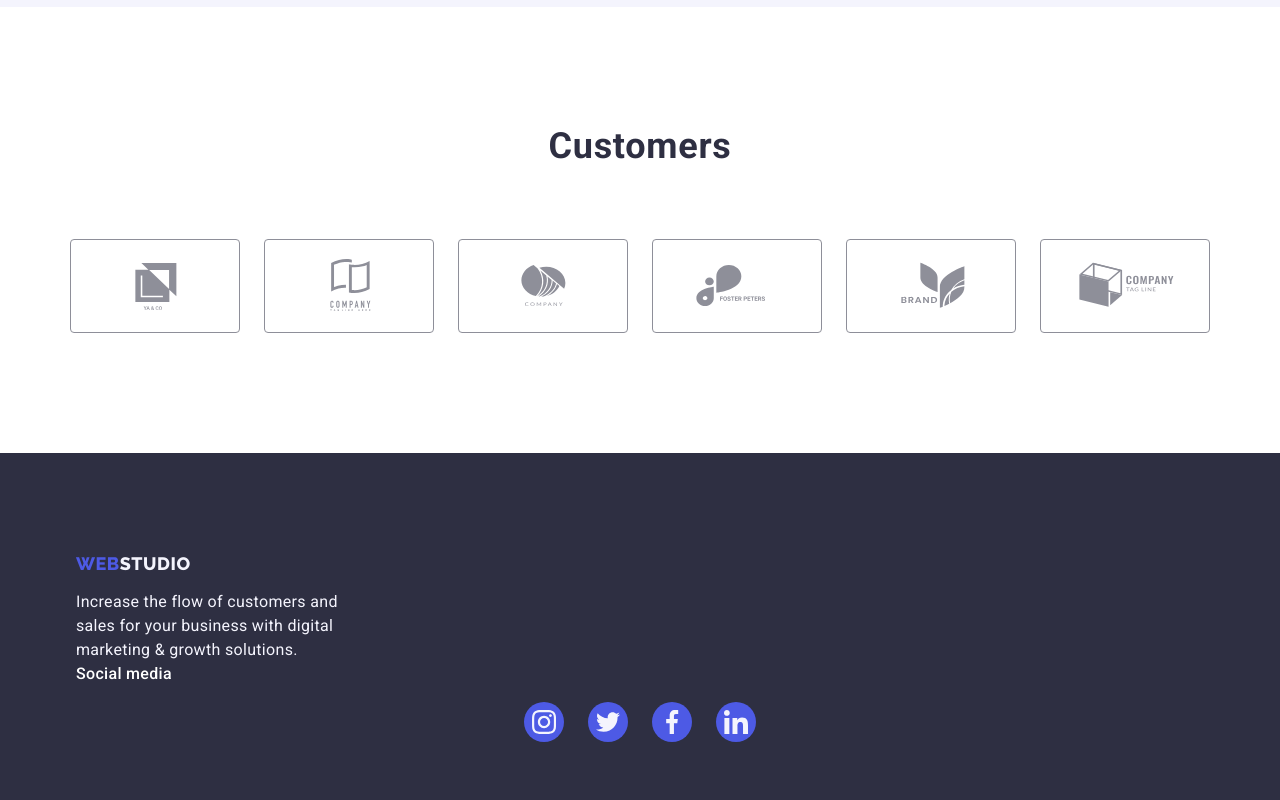
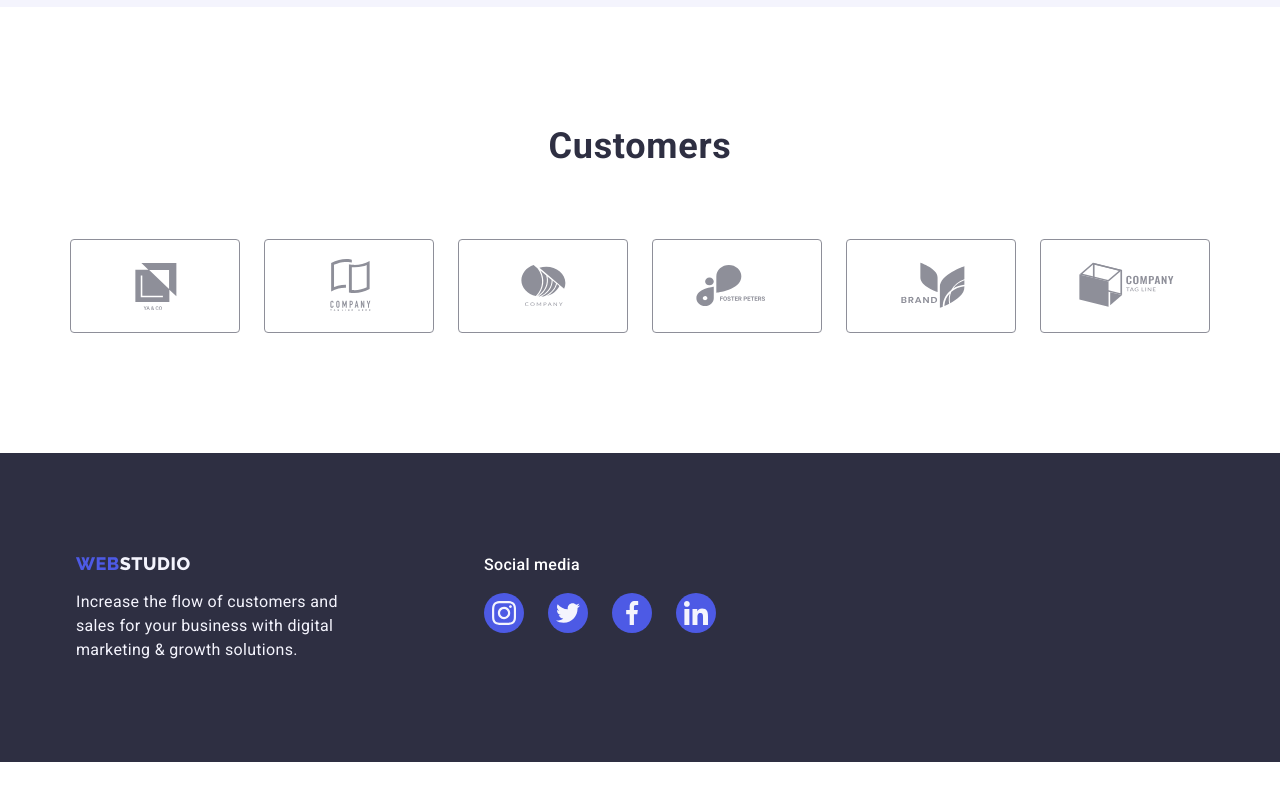
Before and after one commit to Tramp1991/goit-markup-hw-05, a plain HTML site: page index.html in a window 1280 px wide. Shown: the part 2466-3266 px from the top of the page. After the commit the page ends 3228 px from the top, so only its background shows below. Drawn offline with nearby package versions, Linux system fonts and the light colour scheme.

Commit message:
Footer middle

```diff
--- a/css/styles.css
+++ b/css/styles.css
@@ -450,12 +450,13 @@ footer .social-link:hover {
   padding-top: 100px;
   padding-bottom: 100px;
 }
-.social-box {
-}
-.social-icon-box {
+.footer-div {
   display: flex;
   align-items: baseline;
-  gap: 120px;
+  gap: 24px;
+}
+.footer-left {
+  margin-right: 120px;
 }
 .footer-logo {
   color: var(--accent, #4d5ae5);
@@ -482,7 +483,7 @@ footer .social-link:hover {
   letter-spacing: 0.32px;
   max-width: 264px;
 }
-.social-prgph {
+.social-prg {
   font-weight: 500;
   font-size: 16px;
   line-height: 1.5;
@@ -547,8 +548,8 @@ footer .social-link:hover {
 .gallary-link {
   display: block;
 }
-.galary-link:hover,
-:focus {
+.gallary-link:hover,
+.gallary-link:focus {
   box-shadow: 0px 1px 6px rgba(46, 47, 66, 0.08),
     0px 1px 1px rgba(46, 47, 66, 0.16), 0px 2px 1px rgba(46, 47, 66, 0.08);
 }
--- a/index.html
+++ b/index.html
@@ -400,7 +400,8 @@
     <!-- Footer -->
 
     <footer class="footer-blok">
-      <div class="container">
+      <div class="container footer-div">
+        <div class="footer-left">
           <a class="footer-logo link" href="./index.html">
             Web<span class="logo-color">Studio</span></a
           >
@@ -408,8 +409,11 @@
             Increase the flow of customers and sales for your business with
             digital marketing & growth solutions.
           </p>
-        <div class="social-icon-bx">
-          <p class="social-prgph">Social media</p>
+        </div>
+        <!-- Social -->
+        <div class="footer-middle">
+          <p class="social-prg">Social media</p>
+
           <ul class="social-list">
             <li class="social-item">
               <a href="" class="social-link">
```
Lines whose indentation alone changed are shown as unchanged.
